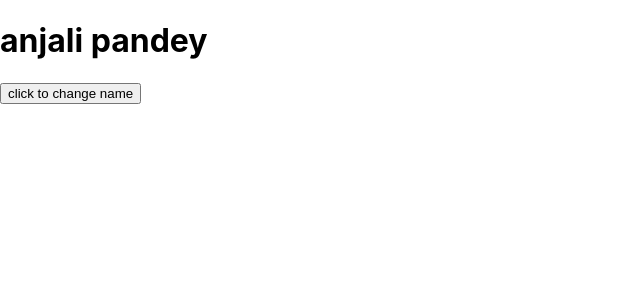
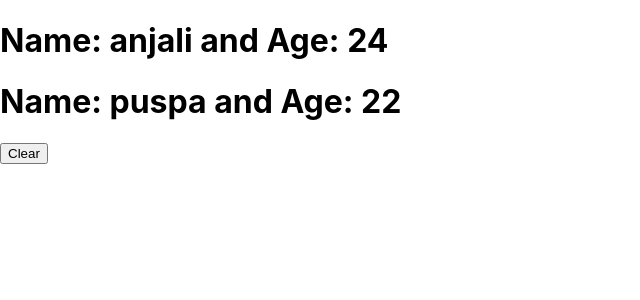
Before and after one commit to KumariAnjali40/Learning-React, a React (Create React App) app in the folder usestatehook/: page / in a window 1280 px wide. Shown: the top 300 px of the page, without its empty margins (0-640 px from the left). Built offline with nearby package versions, Linux system fonts and the light colour scheme.

Commit message:
use state array

```diff
--- a/usestatehook/src/App.js
+++ b/usestatehook/src/App.js
@@ -1,5 +1,6 @@
 import React from 'react'
-import Hookrules from './component/Hookrules'
+// import Hookrules from './component/Hookrules'
+import UseStateArray from './component/UseStateArray'
 
 
 
@@ -29,7 +30,8 @@ const App = () => {
     <div>
        {/* <h1>{val}</h1> */}
        {/* <button className='btn' onClick={changeName}>click please</button> */}
-       <Hookrules/>
+       {/* <Hookrules/> */}
+       <UseStateArray/>
     </div>
   )
 }
--- /dev/null
+++ b/usestatehook/src/component/UseStateArray.js
@@ -0,0 +1,32 @@
+import React,{useState} from 'react'
+
+const UseStateArray = () => {
+
+    var bioData=[
+        {
+            id:0,myName:"anjali",age:24
+        },{
+            id:1,myName:"puspa",age:22
+        }
+    ]
+
+    console.log(bioData);
+
+  const [myArray,setmyArray ]=useState(bioData);
+
+     const clearArray=()=>{
+         setmyArray([]);
+     }
+  return (
+    <>
+        {/* <h1 className='h1'>Name:Anjali and Age: 24</h1> */}
+        {
+            myArray.map((curr)=>  <h1 className='h1'>Name: {curr.myName} and Age: {curr.age}</h1>)
+
+        }
+        <button  onClick={clearArray}>Clear</button>
+    </>
+  )
+}
+
+export default UseStateArray
```
